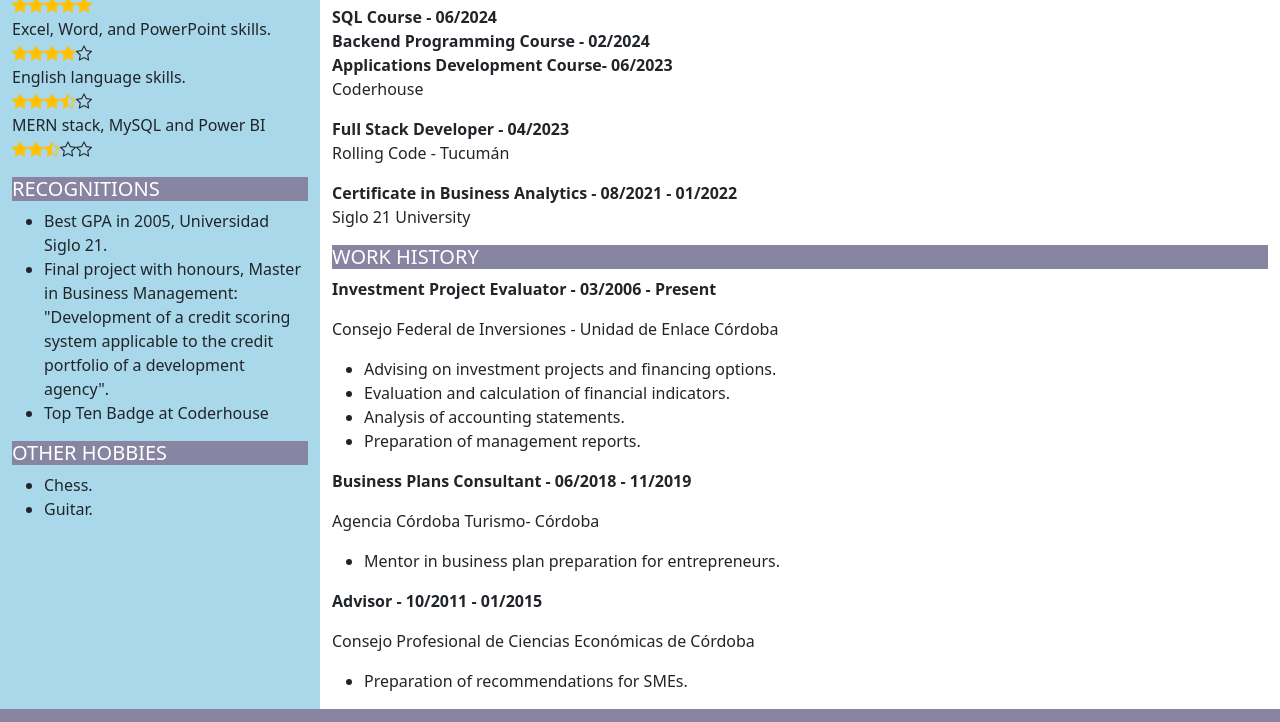
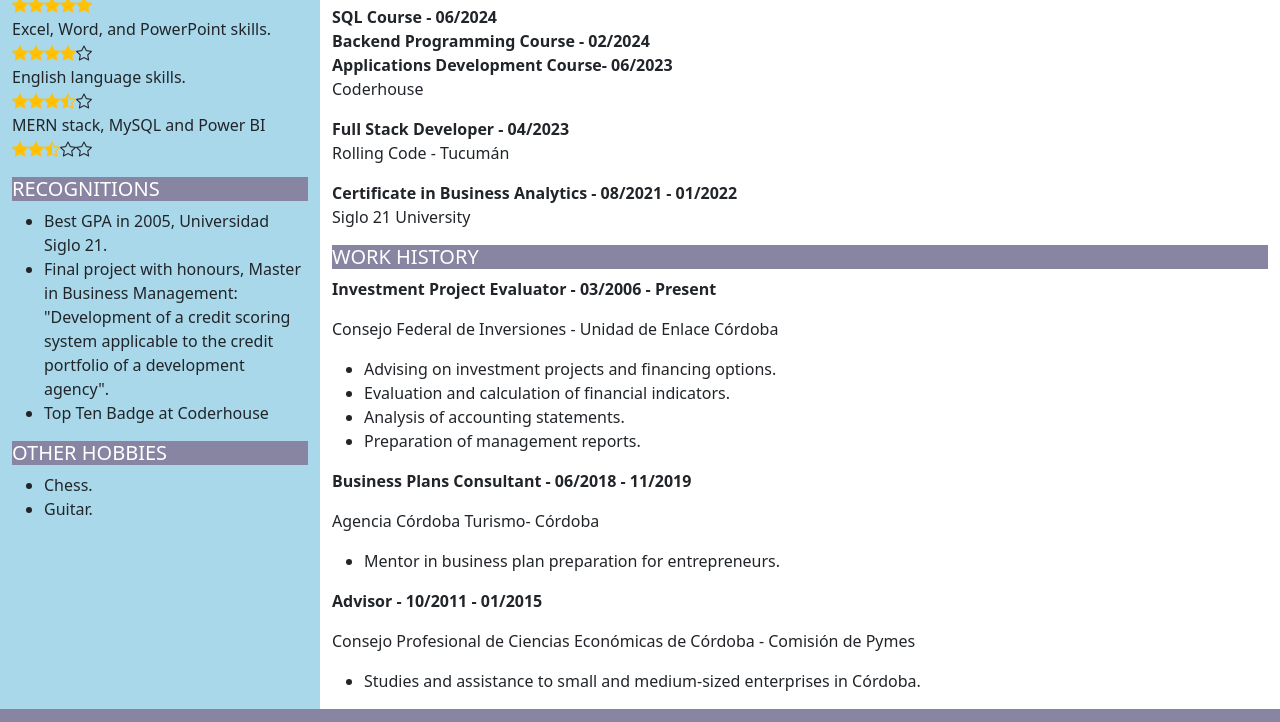
Before and after one commit to nunicho/CV, a plain HTML site: page pages/ingles.html in a window 1280 px wide. Shown: the part 485-1207 px from the top of the page. Drawn offline with nearby package versions, Linux system fonts and the light colour scheme.

Commit message:
correcciones

```diff
--- a/pages/ingles.html
+++ b/pages/ingles.html
@@ -139,9 +139,9 @@
                     </div>
                     <div>
                         <p class="fw-bold">Advisor - 10/2011 - 01/2015</p>
-                        <p>Consejo Profesional de Ciencias Económicas de Córdoba</p>
+                        <p>Consejo Profesional de Ciencias Económicas de Córdoba - Comisión de Pymes</p>
                         <ul>
-                            <li>Preparation of recommendations for SMEs.</li>
+                            <li>Studies and assistance to small and medium-sized enterprises in Córdoba.</li>
                         </ul>
                     </div>
                 </aside>
```
